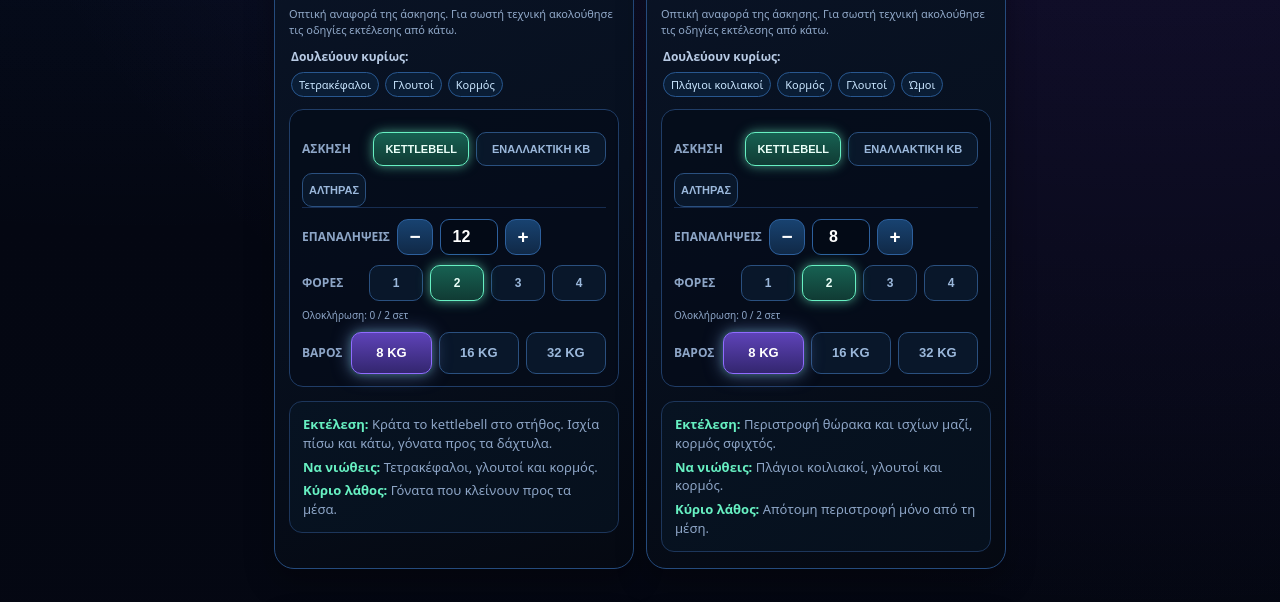
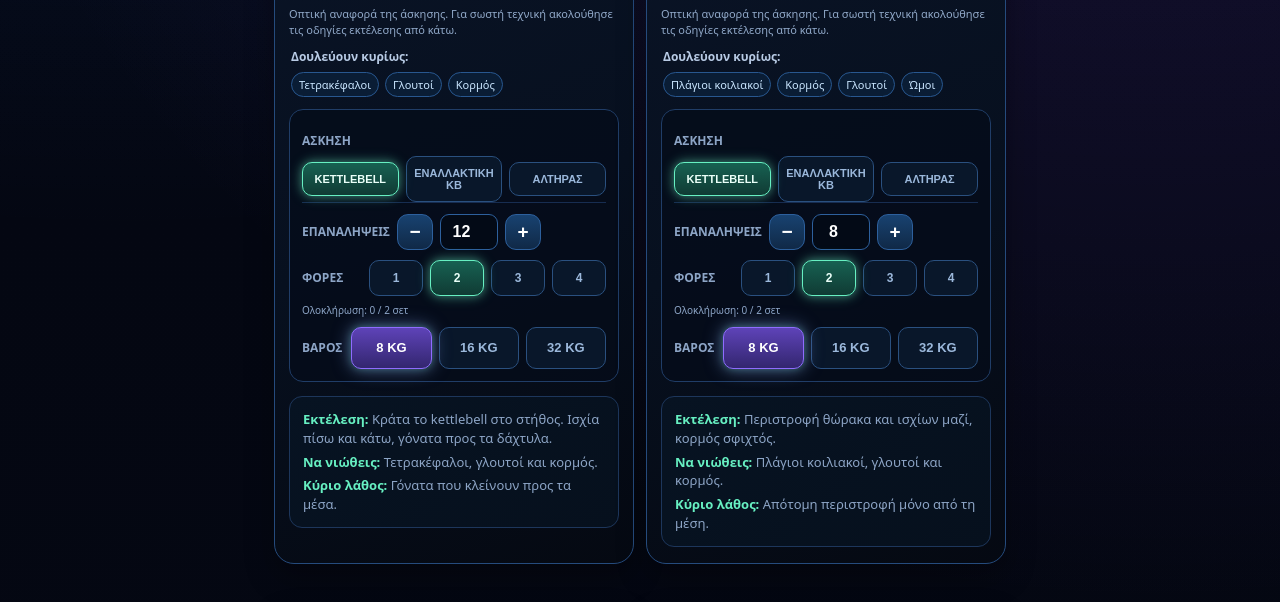
Before and after one commit to ilias29/solo-leveling-fitness, a website with bundled scripts: page index.html in a window 1280 px wide. Shown: the part 1040-1642 px from the top of the page. Built offline with nearby package versions, Linux system fonts and the light colour scheme.

```diff
--- a/index.html
+++ b/index.html
@@ -118,8 +118,8 @@ body{background:
 .hp-track{height:9px;background:#1b1220;border-radius:99px;overflow:hidden;margin-top:8px}
 .hp-fill{height:100%;width:100%;background:linear-gradient(90deg,#ff4969,#ff9470);transition:.3s}
 .hp-note{grid-column:1/-1;font-size:11px;color:#8499b7;text-align:center;margin-top:-2px}
-.alt-picker{display:grid;grid-template-columns:auto 1fr 1.35fr;gap:7px;align-items:center;margin-top:10px}
-.alt-picker>span{font-size:12px;color:var(--muted);font-weight:800;margin-right:2px}
+.alt-picker{display:grid;grid-template-columns:1fr 1fr 1fr;gap:7px;align-items:center;margin-top:10px}
+.alt-picker>span{grid-column:1/-1;font-size:12px;color:var(--muted);font-weight:800;margin-right:2px}
 .alt-chip{padding:10px 6px;border:1px solid #2a507f;background:#09172a;color:#9bb8db;border-radius:10px;font-size:11px}
 .alt-chip.active{color:#eafff8;border-color:#67f0c2;background:linear-gradient(180deg,#176152,#103b34);box-shadow:0 0 16px rgba(103,240,194,.18)}
 .alt-visual{margin:2px 14px 12px;display:grid;grid-template-columns:minmax(150px,.9fr) minmax(170px,1.1fr);gap:10px;border:1px solid #355777;border-radius:16px;overflow:hidden;background:linear-gradient(145deg,#071222,#09162a)}
@@ -128,7 +128,7 @@ body{background:
 .alt-badge{font-size:10px;letter-spacing:.15em;color:#67f0c2;font-weight:900}
 .alt-visual-name{font-size:16px;font-weight:900;margin-top:8px}
 .alt-visual-note{font-size:11px;color:#8da5c6;line-height:1.45;margin-top:7px}
-@media(max-width:480px){.survival{grid-template-columns:1fr 1fr}.hp-panel,.streak-panel{padding:9px}.hp-head,.streak-head{font-size:10px}.alt-picker{grid-template-columns:auto 1fr 1.25fr;gap:5px}.alt-chip{padding:9px 4px;font-size:10px}.alt-visual{grid-template-columns:44% 56%}}
+@media(max-width:480px){.survival{grid-template-columns:1fr 1fr}.hp-panel,.streak-panel{padding:9px}.hp-head,.streak-head{font-size:10px}.alt-picker{grid-template-columns:repeat(3,minmax(0,1fr));gap:5px}.alt-chip{padding:9px 4px;font-size:10px}.alt-visual{grid-template-columns:44% 56%}}
 
 /* STRETCHING MODE V12 */
 .modebar{grid-template-columns:repeat(3,1fr)}
```
